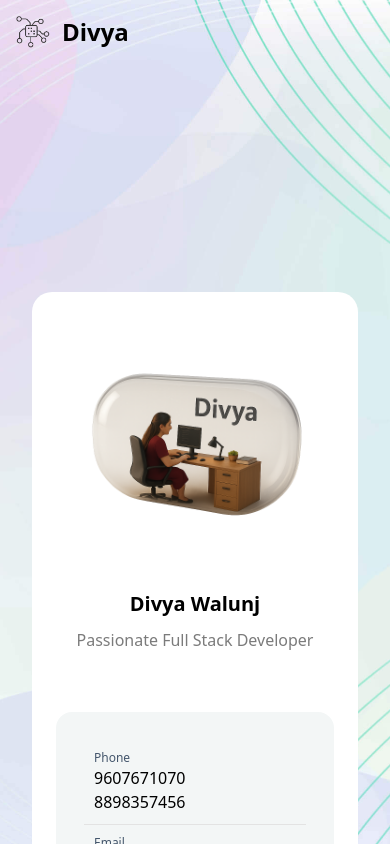
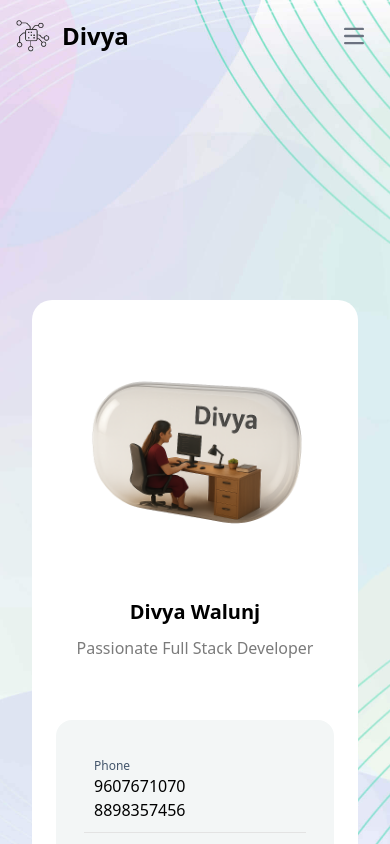
Before and after one commit to divyag2196/DivyaGorule, a React (Create React App) app: page / in a window 390 px wide. Shown: the top 844 px of the page. Built offline with nearby package versions, Linux system fonts and the light colour scheme.

Commit message:
test header

```diff
--- a/src/Components/Header.js
+++ b/src/Components/Header.js
@@ -21,7 +21,7 @@ function Header() {
             {/* <div>
                 <p>moon</p>
             </div> */}
-            {/* <button data-collapse-toggle="navbar-default" type="button" className="inline-flex items-center p-2 w-10 h-10 justify-center text-sm text-gray-500 rounded-lg md:hidden hover:bg-gray-100 focus:outline-none focus:ring-2 focus:ring-gray-200 dark:text-gray-400 dark:hover:bg-gray-700 dark:focus:ring-gray-600" aria-controls="navbar-default" aria-expanded="false">
+            <button data-collapse-toggle="navbar-default" type="button" className="inline-flex items-center p-2 w-10 h-10 justify-center text-sm text-gray-500 rounded-lg md:hidden hover:bg-gray-100 focus:outline-none focus:ring-2 focus:ring-gray-200 dark:text-gray-400 dark:hover:bg-gray-700 dark:focus:ring-gray-600" aria-controls="navbar-default" aria-expanded="false">
                 <span className="sr-only">Open main menu</span>
                 <svg className="w-5 h-5" aria-hidden="true" xmlns="http://www.w3.org/2000/svg" fill="none" viewBox="0 0 17 14">
                     <path stroke="currentColor" stroke-linecap="round" stroke-linejoin="round" stroke-width="2" d="M1 1h15M1 7h15M1 13h15"/>
@@ -45,7 +45,7 @@ function Header() {
                 <Link to="#" className="block py-2 px-3 text-gray-900 rounded-sm hover:bg-gray-100 md:hover:bg-transparent md:border-0 md:hover:text-blue-700 md:p-0 dark:text-white md:dark:hover:text-blue-500 dark:hover:bg-gray-700 dark:hover:text-white md:dark:hover:bg-transparent">Contact</Link>
                 </li>
             </ul>
-            </div> */}
+            </div>
         </div>
         </nav>
 
```
